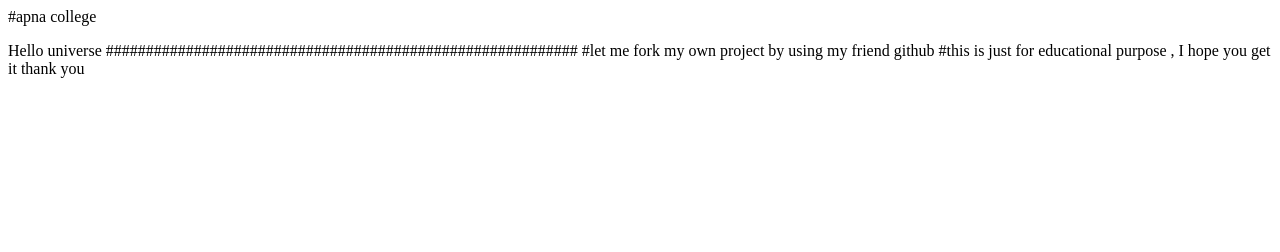
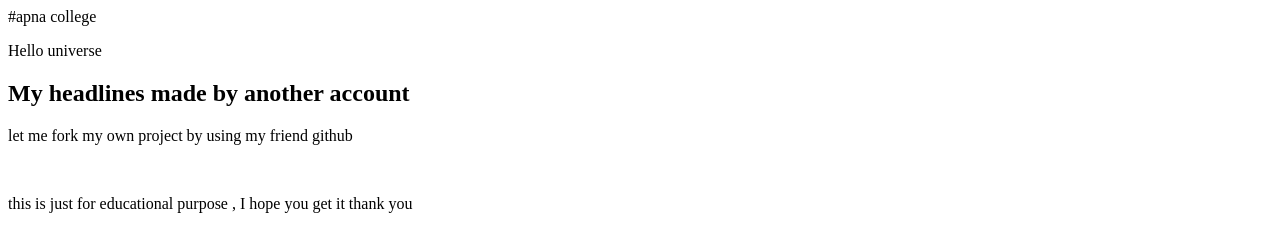
Before and after one commit to khanmahmood1/mahmood-demo, a plain HTML site: page index.html in a window 1280 px wide. Drawn offline with Linux system fonts and the light colour scheme.

Commit message:
Update index.html

```diff
--- a/index.html
+++ b/index.html
@@ -7,6 +7,6 @@
 
 
 
-###########################################################
-#let me fork my own project by using my friend github
-#this is just for educational purpose , I hope you get it thank you
+<h2>My headlines made by another account</h2>
+<p>let me fork my own project by using my friend github</p> <br>
+<p>this is just for educational purpose , I hope you get it thank you</p>
```
